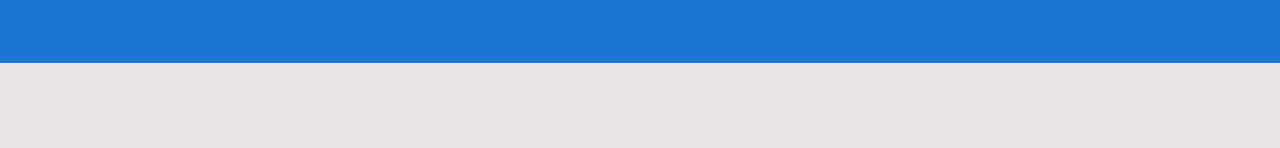
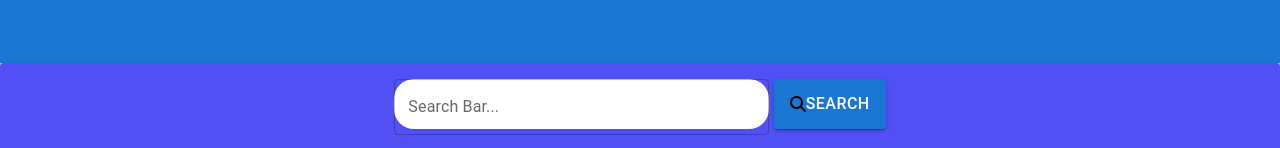
Before and after one commit to sukanyamohanty143/Digital-Staff-Management-System., a React (Create React App) app: page /registration in a window 1280 px wide. Shown: the part 1032-1180 px from the top of the page. Before the commit the page ends 1095 px from the top, so only its background shows below. Built offline with nearby package versions, Linux system fonts and the light colour scheme; no server answers.

Commit message:
Change Filter functionality use inclued method

```diff
--- a/src/App.js
+++ b/src/App.js
@@ -4,7 +4,7 @@ import Home from "./Components/Pages/Home";
 import Registration from "./Components/Pages/Registration";
 import { BrowserRouter as Router, Route, Routes } from 'react-router-dom';
 import Footer from "./Components/Pages/Footer";
-
+import SearchBar from "./Components/Pages/SupervisorTracker/SearchBar";
 
 function App() {
     return (
@@ -18,6 +18,7 @@ function App() {
             </Router>
 
             <Footer />
+            <SearchBar/>
         </>
     )
 }
--- a/src/Components/Pages/SupervisorTracker/SearchBar.js
+++ b/src/Components/Pages/SupervisorTracker/SearchBar.js
@@ -1,58 +1,62 @@
-import React, { useEffect, useState } from "react";
-import { Button, TextField } from "@mui/material";
+
+import React, { useState, useEffect } from "react";
+import { Grid, TextField, Button, Card, CardContent } from "@mui/material";
 
 function SearchBar() {
   const [data, setData] = useState([]);
-  const [search, setSearch] = useState("");
-  const [filterdata, setFilterdata] = useState([]);
+  const [search, setSearch] = useState('');
 
-  useEffect(() => {
-
+  const fetchData = () => {
     fetch("http://localhost:3000/employees")
       .then((res) => res.json())
       .then((res) => {
         setData(res);
       })
       .catch((error) => {
-        console.log(error);
+        console.log("error")
       });
+  }
 
+  useEffect(() => {
+    fetchData();
   }, []);
 
   const handleChange = (e) => {
     setSearch(e.target.value);
-  };
+  }
 
-  const HanldeAdd = () => {
-
-    setFilterdata([...filterdata, search]);
-    setSearch("");
-  };
-
-  const filteredPeople = data.filter((person) =>
-
-    person.name.toLowerCase().includes(search.toLowerCase()) || person.lastname.toLowerCase().includes(search.toLowerCase())|| person.name.toLowerCase().includes(search.toLowerCase())
-
-  );
-
-
-  console.log(filteredPeople ,"filteredPeople ")
+  const handleSearch = () => {
+    const filteredData = data.filter(item => item.degignation.toLowerCase() === search.toLowerCase() || item.name.toLowerCase() === search.toLowerCase());
+    console.log(filteredData, "filteredData");
+  }
 
   return (
-    <div>degignation
-      <TextField
-        onChange={handleChange}
-        value={search}
-        label="Search by name"
-      />
-      <Button variant="contained" onClick={HanldeAdd}>
-        Add
-      </Button>
-
-
-
-    </div>
-  );
+    <>
+      <Card container justifyContent="center" style={{ backgroundColor: 'rgb(80, 80, 244' }}>
+        <CardContent>
+          <Grid
+            align="center"
+            container
+            direction="column"
+            justify="center"
+            spacing={0}
+          >
+            <Grid item>
+              <TextField
+                label="Search Bar..."
+                onChange={handleChange}
+                value={search}
+                style={{ background: "white", width: "30%", height: "50px", borderRadius: "20px" }}
+              />
+              <Button variant="contained" style={{ fontSize: "16px", marginLeft: "5px", height: "50px" }} onClick={handleSearch}>
+                <svg xmlns="http://www.w3.org/2000/svg" height="1em" viewBox="0 0 512 512"><path d="M416 208c0 45.9-14.9 88.3-40 122.7L502.6 457.4c12.5 12.5 12.5 32.8 0 45.3s-32.8 12.5-45.3 0L330.7 376c-34.4 25.2-76.8 40-122.7 40C93.1 416 0 322.9 0 208S93.1 0 208 0S416 93.1 416 208zM208 352a144 144 0 1 0 0-288 144 144 0 1 0 0 288z" /></svg>Search
+              </Button>
+            </Grid>
+          </Grid>
+        </CardContent>
+      </Card>
+    </>
+  )
 }
 
 export default SearchBar;
```
Also changed, not shown: 1 other file (tests, documents, lock files or other folders).
